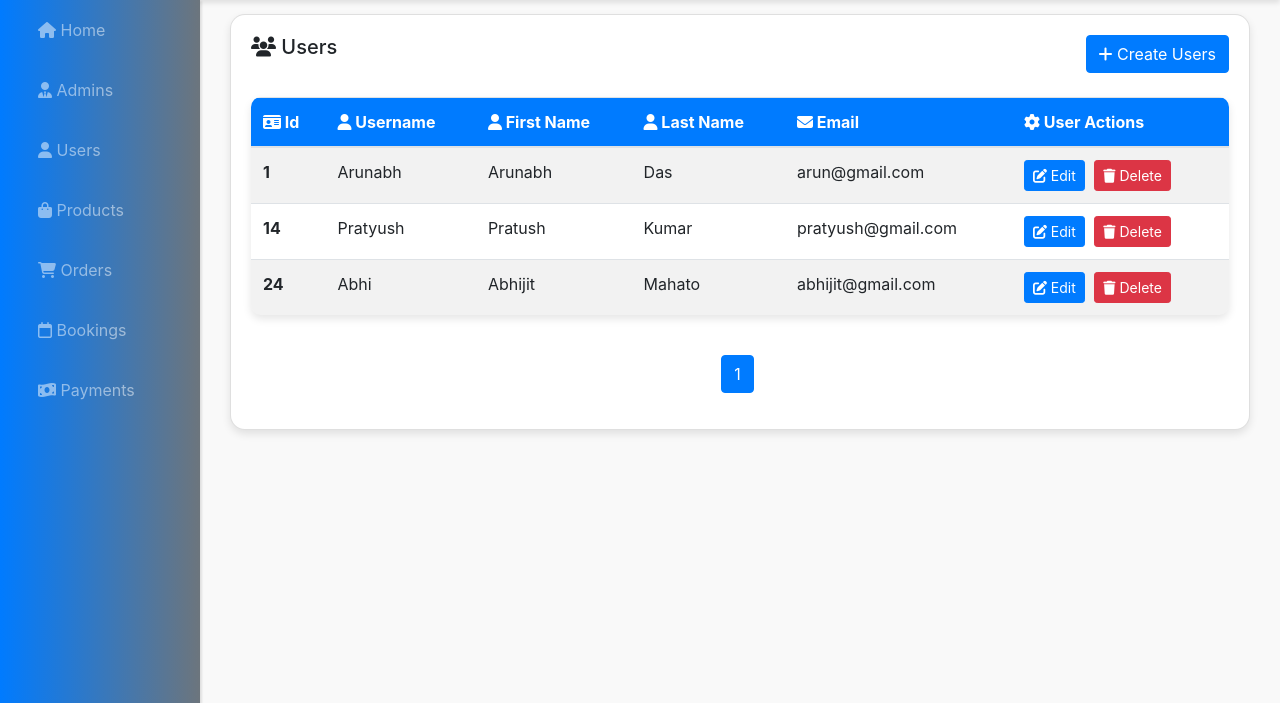
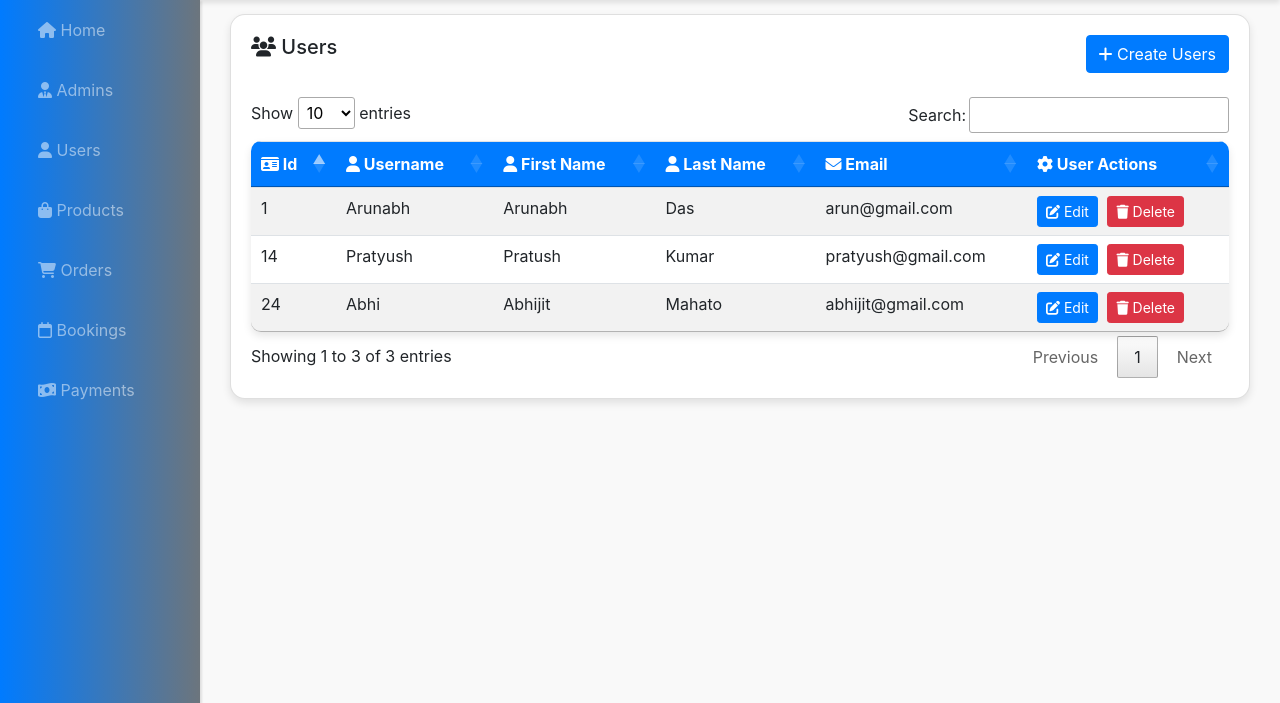
Before and after one commit to Arunabh97/Coffee-Blend, a PHP site: page /coffee-blend/admin-panel/users/users.php in a window 1280 px wide. Shown: the part 76-779 px from the top of the page. Run offline with PHP 8.4, Linux system fonts and the light colour scheme; a user stored in the database is signed in; data comes from the database, SQL or seed files in the repository; some libraries are stand-ins or nearby versions.

Commit message:
Changed the layout

```diff
--- a/admin-panel/users/users.php
+++ b/admin-panel/users/users.php
@@ -27,28 +27,20 @@ if (isset($_GET['action']) && $_GET['action'] == 'confirmDelete' && isset($_GET[
     $deleteUser->bindParam(":id", $userId);
     $deleteUser->execute();
 
-    //header("location: users.php");
     echo "<script>window.location.href = 'users.php';</script>";
     exit();
 }
 
-$usersPerPage = 10;
-$page = isset($_GET['page']) ? intval($_GET['page']) : 1;
-$offset = ($page - 1) * $usersPerPage;
-
-$usersQuery = $conn->prepare("SELECT id, username, email, first_name, last_name FROM users LIMIT :offset, :per_page");
-$usersQuery->bindParam(':offset', $offset, PDO::PARAM_INT);
-$usersQuery->bindParam(':per_page', $usersPerPage, PDO::PARAM_INT);
-$usersQuery->execute();
+$usersQuery = $conn->query("SELECT id, username, email, first_name, last_name FROM users");
 $allUsers = $usersQuery->fetchAll(PDO::FETCH_OBJ);
-
-// Count total number of users
-$totalUsers = $conn->query("SELECT COUNT(*) FROM users")->fetchColumn();
-$totalPages = ceil($totalUsers / $usersPerPage);
 
 ?>
 
 <link rel="stylesheet" href="https://cdnjs.cloudflare.com/ajax/libs/font-awesome/6.5.1/css/all.min.css" integrity="sha512-DTOQO9RWCH3ppGqcWaEA1BIZOC6xxalwEsw9c2QQeAIftl+Vegovlnee1c9QX4TctnWMn13TZye+giMm8e2LwA==" crossorigin="anonymous" referrerpolicy="no-referrer" />
+
+<script src="https://code.jquery.com/jquery-3.6.0.min.js"></script>
+<link rel="stylesheet" type="text/css" href="https://cdn.datatables.net/1.11.5/css/jquery.dataTables.css">
+<script type="text/javascript" charset="utf8" src="https://cdn.datatables.net/1.11.5/js/jquery.dataTables.js"></script>
 
 <style>
     .card {
@@ -75,47 +67,6 @@ $totalPages = ceil($totalUsers / $usersPerPage);
         margin-right: 5px;
     }
 
-    .pagination {
-        margin-top: 20px;
-        display: flex;
-        justify-content: center;
-        align-items: center;
-    }
-
-    .pagination a {
-        color: #007bff;
-        padding: 8px 12px;
-        text-decoration: none;
-        background-color: #f5f5f5;
-        border: 1px solid #ccc;
-        border-radius: 5px;
-        margin: 0 5px;
-        transition: background-color 0.3s, color 0.3s;
-    }
-
-    .pagination a.active,
-    .pagination a:hover {
-        background-color: #007bff;
-        color: #fff;
-        border-color: #007bff;
-    }
-
-    .pagination .prev,
-    .pagination .next {
-        padding: 8px 16px;
-        margin: 0 5px;
-        background-color: #007bff;
-        color: #fff;
-        border: 1px solid #007bff;
-        border-radius: 5px;
-        transition: background-color 0.3s, color 0.3s;
-    }
-
-    .pagination .prev:hover,
-    .pagination .next:hover {
-        background-color: #0056b3;
-        border-color: #0056b3;
-    }
 </style>
 
 <div class="row">
@@ -123,9 +74,8 @@ $totalPages = ceil($totalUsers / $usersPerPage);
         <div class="card">
             <div class="card-body">
                 <h5 class="card-title mb-4 d-inline"><i class="fas fa-users"></i> Users</h5>
-                <a href="create-user.php" class="btn btn-primary mb-4 text-center float-right"><i
-                            class="fa-solid fa-plus"></i> Create Users</a>
-                <table class="table table-striped table-hover">
+                <a href="create-user.php" class="btn btn-primary mb-4 text-center float-right"><i class="fa-solid fa-plus"></i> Create Users</a>
+                <table id="userTable" class="table table-striped table-hover">
                     <thead>
                         <tr>
                             <th scope="col"><i class="fas fa-id-card"></i> Id</th>
@@ -139,53 +89,28 @@ $totalPages = ceil($totalUsers / $usersPerPage);
                     <tbody>
                         <?php foreach ($allUsers as $user) : ?>
                             <tr>
-                            <th scope="row"><?php echo $user->id; ?></th>
+                                <td><?php echo $user->id; ?></td>
                                 <td><?php echo $user->username; ?></td>
                                 <td><?php echo $user->first_name; ?></td>
                                 <td><?php echo $user->last_name; ?></td>
                                 <td><?php echo $user->email; ?></td>
                                 <td>
-                                <a href="edit-user.php?id=<?php echo $user->id; ?>"
-                                   class="btn btn-sm btn-primary btn-action"><i class="fas fa-edit"></i> Edit</a>
-                                <a href="users.php?action=delete&id=<?php echo $user->id; ?>"
-                                   class="btn btn-sm btn-danger btn-action"><i class="fas fa-trash"></i> Delete</a>
+                                    <a href="edit-user.php?id=<?php echo $user->id; ?>" class="btn btn-sm btn-primary btn-action"><i class="fas fa-edit"></i> Edit</a>
+                                    <a href="users.php?action=delete&id=<?php echo $user->id; ?>" class="btn btn-sm btn-danger btn-action"><i class="fas fa-trash"></i> Delete</a>
                                 </td>
                             </tr>
                         <?php endforeach; ?>
                     </tbody>
                 </table>
-
-                <div class="pagination justify-content-center">
-                    <nav aria-label="Page navigation">
-                        <ul class="pagination">
-                            <?php if ($page > 1) : ?>
-                                <li class="page-item">
-                                    <a class="page-link" href="?page=<?php echo $page - 1; ?>" aria-label="Previous">
-                                        <span aria-hidden="true">&laquo;</span>
-                                        <span class="sr-only">Previous</span>
-                                    </a>
-                                </li>
-                            <?php endif; ?>
-                            <?php for ($i = 1; $i <= $totalPages; $i++) : ?>
-                                <li class="page-item <?php echo ($i == $page) ? 'active' : ''; ?>">
-                                    <a class="page-link" href="?page=<?php echo $i; ?>"><?php echo $i; ?></a>
-                                </li>
-                            <?php endfor; ?>
-                            <?php if ($page < $totalPages) : ?>
-                                <li class="page-item">
-                                    <a class="page-link" href="?page=<?php echo $page + 1; ?>" aria-label="Next">
-                                        <span aria-hidden="true">&raquo;</span>
-                                        <span class="sr-only">Next</span>
-                                    </a>
-                                </li>
-                            <?php endif; ?>
-                        </ul>
-                    </nav>
-                </div>
-
             </div>
         </div>
     </div>
 </div>
 
+<script>
+    $(document).ready(function() {
+        $('#userTable').DataTable();
+    });
+</script>
+
 <?php require "../layouts/footer.php"; ?>
```
Lines whose indentation alone changed are shown as unchanged.
